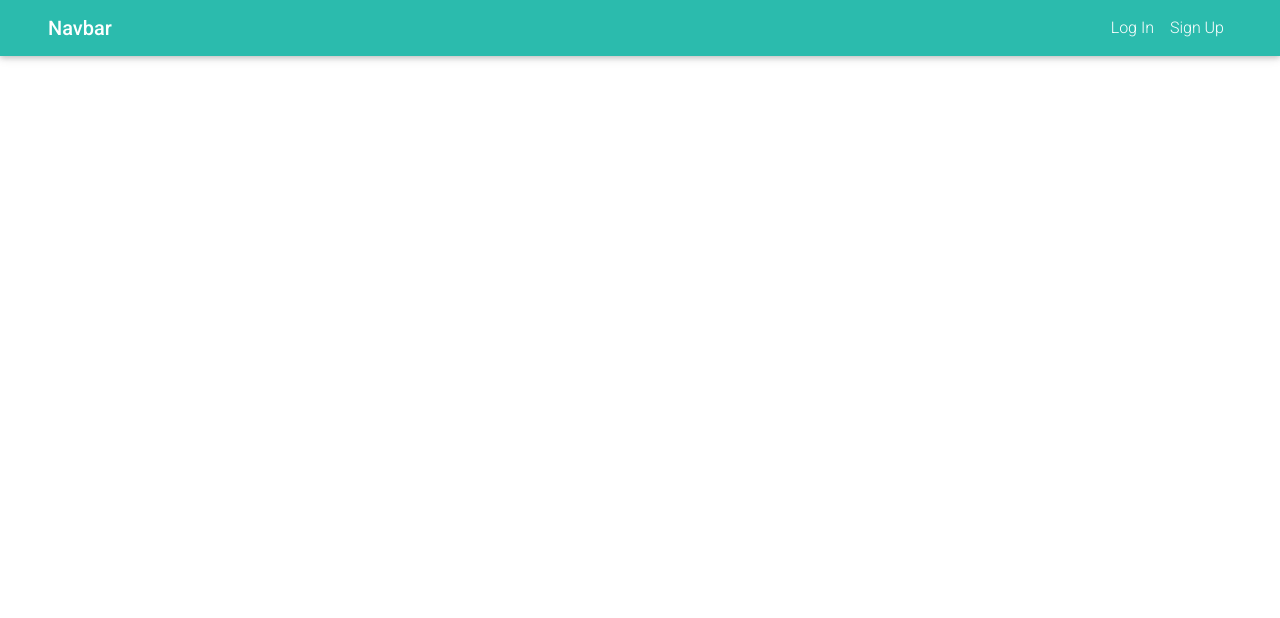
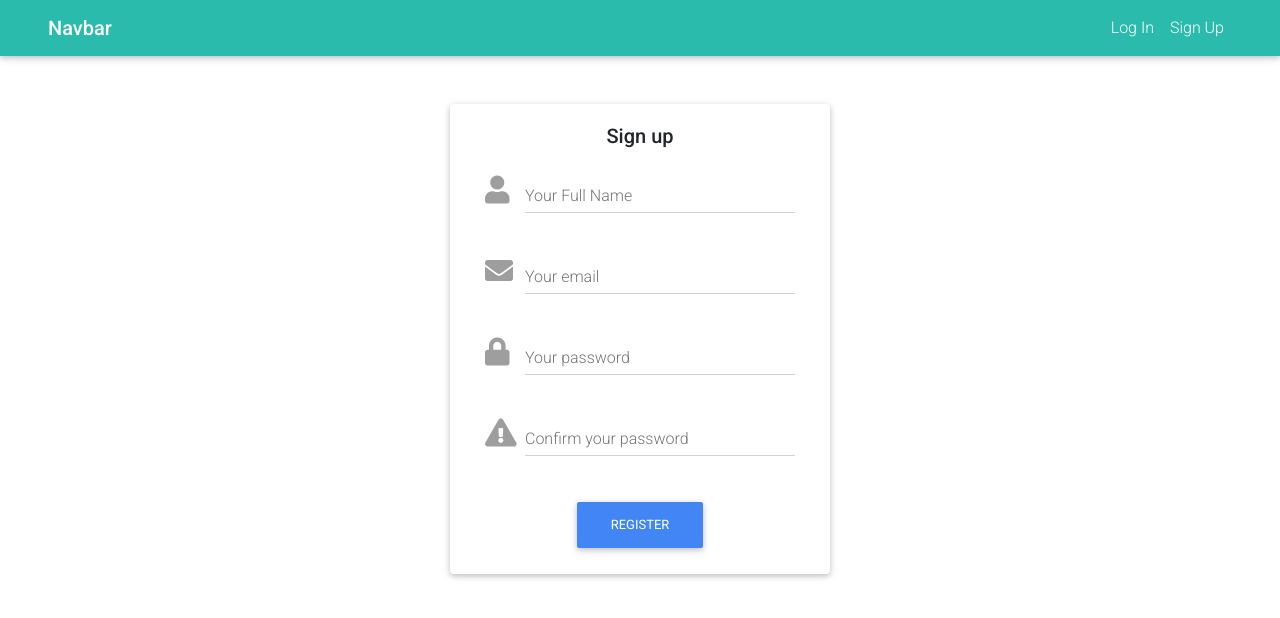
Before and after one commit to fikar46/diendorse, a React (Create React App) app: page /signup in a window 1280 px wide. Shown: the top 618 px of the page. Built offline with nearby package versions, Linux system fonts and the light colour scheme.

Commit message:
add register page

```diff
--- a/src/App.js
+++ b/src/App.js
@@ -2,6 +2,7 @@ import React, { Component } from 'react'
 import Navbar from './components/Navbar'
 import {Route,Switch} from 'react-router-dom'
 import Login from './pages/Login/Login'
+import SignUp from './pages/SignUp/SignUp'
 
 export default class App extends Component {
   render() {
@@ -10,6 +11,7 @@ export default class App extends Component {
         <Navbar />
         <Switch>
           <Route path='/login' component={Login} />
+          <Route path='/signup' component={SignUp} />
         </Switch>
       </div>
     )
--- a/src/components/Navbar.jsx
+++ b/src/components/Navbar.jsx
@@ -13,7 +13,7 @@ toggleCollapse = () => {
 render() {
   return (
       <MDBNavbar color="default-color" dark expand="md" className='px-5'>
-        <MDBNavbarBrand style={{cursor:'pointer'}}>
+        <MDBNavbarBrand href='/' style={{cursor:'pointer'}}>
           <strong className="white-text">Navbar</strong>
         </MDBNavbarBrand>
         <MDBNavbarToggler onClick={this.toggleCollapse} />
--- a/src/pages/Login/Login.jsx
+++ b/src/pages/Login/Login.jsx
@@ -4,8 +4,9 @@ import {MDBInput,MDBBtn,MDBCard,MDBCardBody} from 'mdbreact'
 class Login extends Component {
     render() {
         return (
+            <div className='container'>
                 <div className='row justify-content-center pt-5 mt-5'>
-                <MDBCard>
+                    <MDBCard className='col-md-4'>
                         <MDBCardBody>
                             <form>
                             <p className="h5 text-center mb-4">Sign in</p>
@@ -32,6 +33,8 @@ class Login extends Component {
                         </MDBCardBody>
                     </MDBCard>
                 </div>
+
+            </div>
         );
     }
 }
--- a/src/pages/SignUp/SignUp.jsx
+++ b/src/pages/SignUp/SignUp.jsx
@@ -0,0 +1,59 @@
+import React, { Component } from 'react';
+import {MDBInput,MDBBtn,MDBCard,MDBCardBody} from 'mdbreact'
+
+class SignUp extends Component {
+    render() {
+        return (
+            <div className='container'>
+                <div className='row justify-content-center py-5'>
+                    <MDBCard className='col-md-4'>
+                        <MDBCardBody>
+                            <form>
+                                <p className="h5 text-center mb-4">Sign up</p>
+                                <div className="grey-text">
+                                <MDBInput
+                                    label="Your Full Name"
+                                    icon="user"
+                                    group
+                                    type="text"
+                                    validate
+                                    error="wrong"
+                                    success="right"
+                                />
+                                <MDBInput
+                                    label="Your email"
+                                    icon="envelope"
+                                    group
+                                    type="email"
+                                    validate
+                                    error="wrong"
+                                    success="right"
+                                />
+                                <MDBInput
+                                    label="Your password"
+                                    icon="lock"
+                                    group
+                                    type="password"
+                                    validate
+                                />
+                                <MDBInput
+                                    label="Confirm your password"
+                                    icon="exclamation-triangle"
+                                    group
+                                    type="password"
+                                    validate
+                                />
+                                </div>
+                                <div className="text-center">
+                                <MDBBtn color="primary">Register</MDBBtn>
+                                </div>
+                            </form>
+                        </MDBCardBody>
+                    </MDBCard>
+                </div>
+            </div>
+        );
+    }
+}
+
+export default SignUp;
```
Lines whose indentation alone changed are shown as unchanged.
